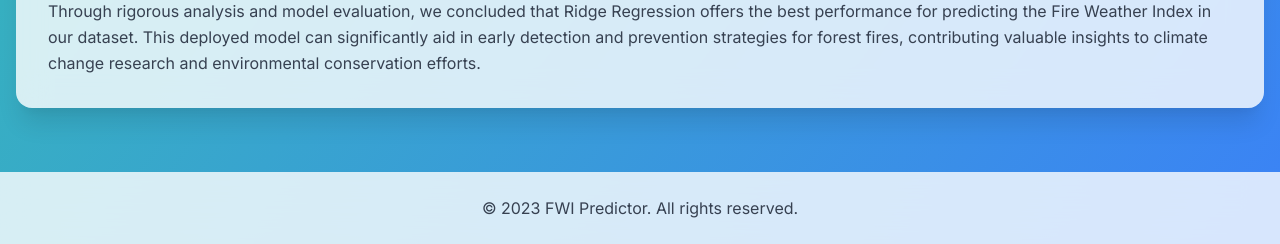
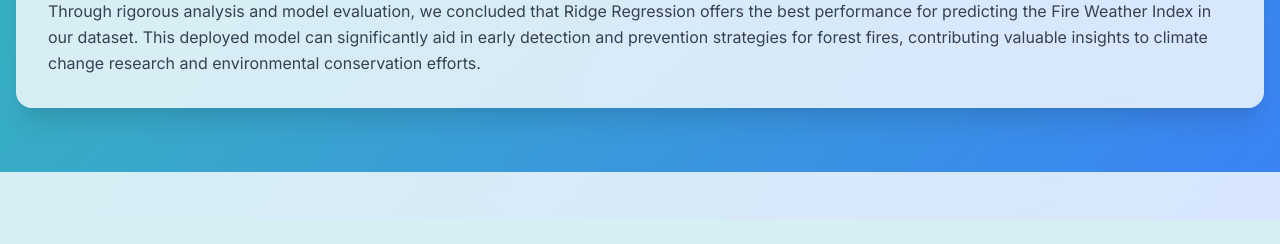
Before and after one commit to samvillasmith/global_south_fire_predictions, a Flask app: page / in a window 1280 px wide. Shown: the part 1514-1758 px from the top of the page. After the commit the page ends 1686 px from the top, so only its background shows below. Run offline with Flask 3, Linux system fonts and the light colour scheme; parts of the project's set-up code (start-up, migrations or seed data) failed here and were passed over.

Commit message:
minor changes

```diff
--- a/templates/index.html
+++ b/templates/index.html
@@ -84,8 +84,7 @@
 
     <!-- Footer -->
     <footer class="bg-white bg-opacity-80 backdrop-filter backdrop-blur-lg py-6">
-        <div class="container mx-auto px-4 text-center text-gray-700">
-            &copy; 2023 FWI Predictor. All rights reserved.
+        <div class="container mx-auto px-4 text-center text-gray-700"></div>
         </div>
     </footer>
 </body>
```
